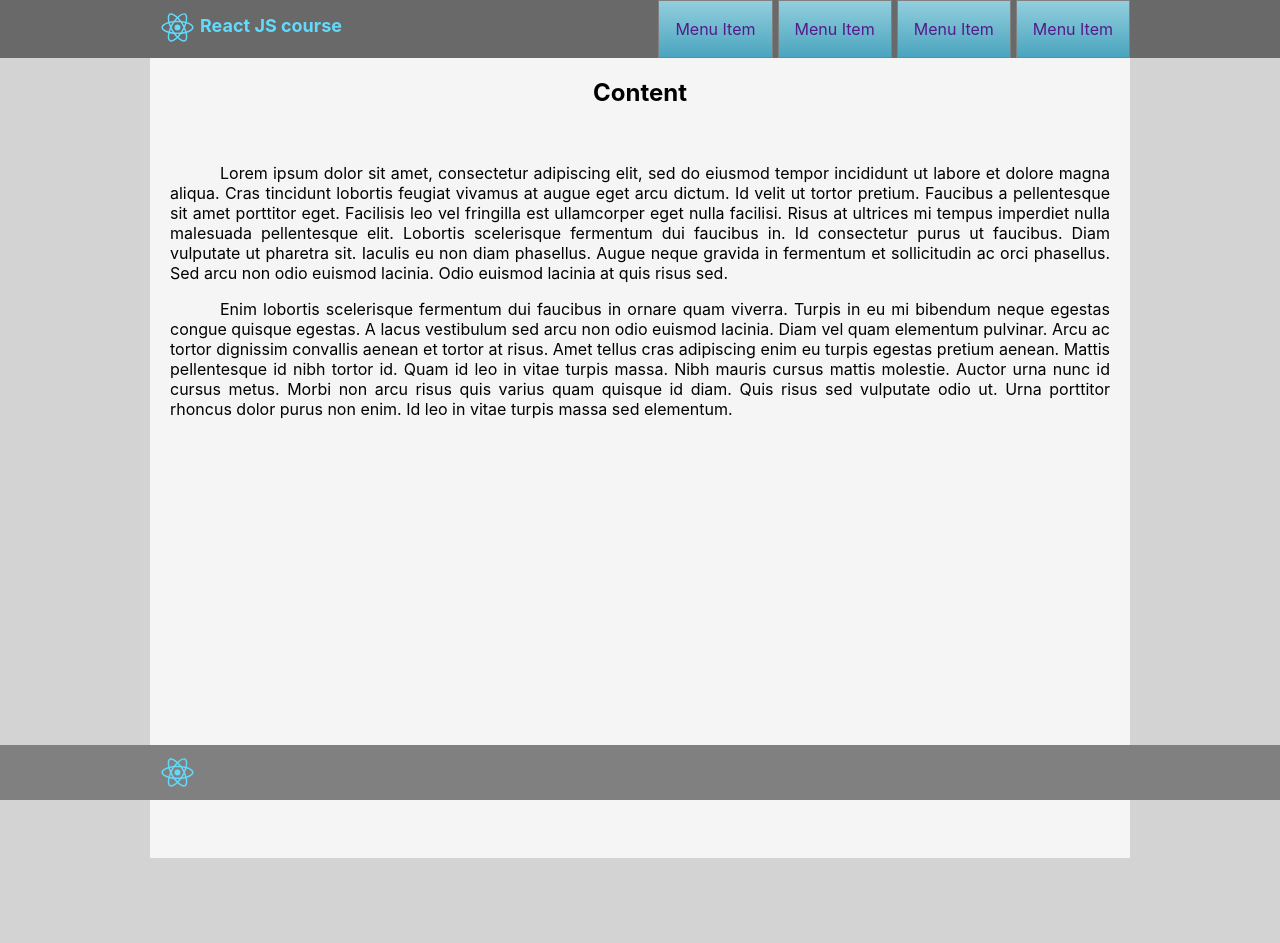
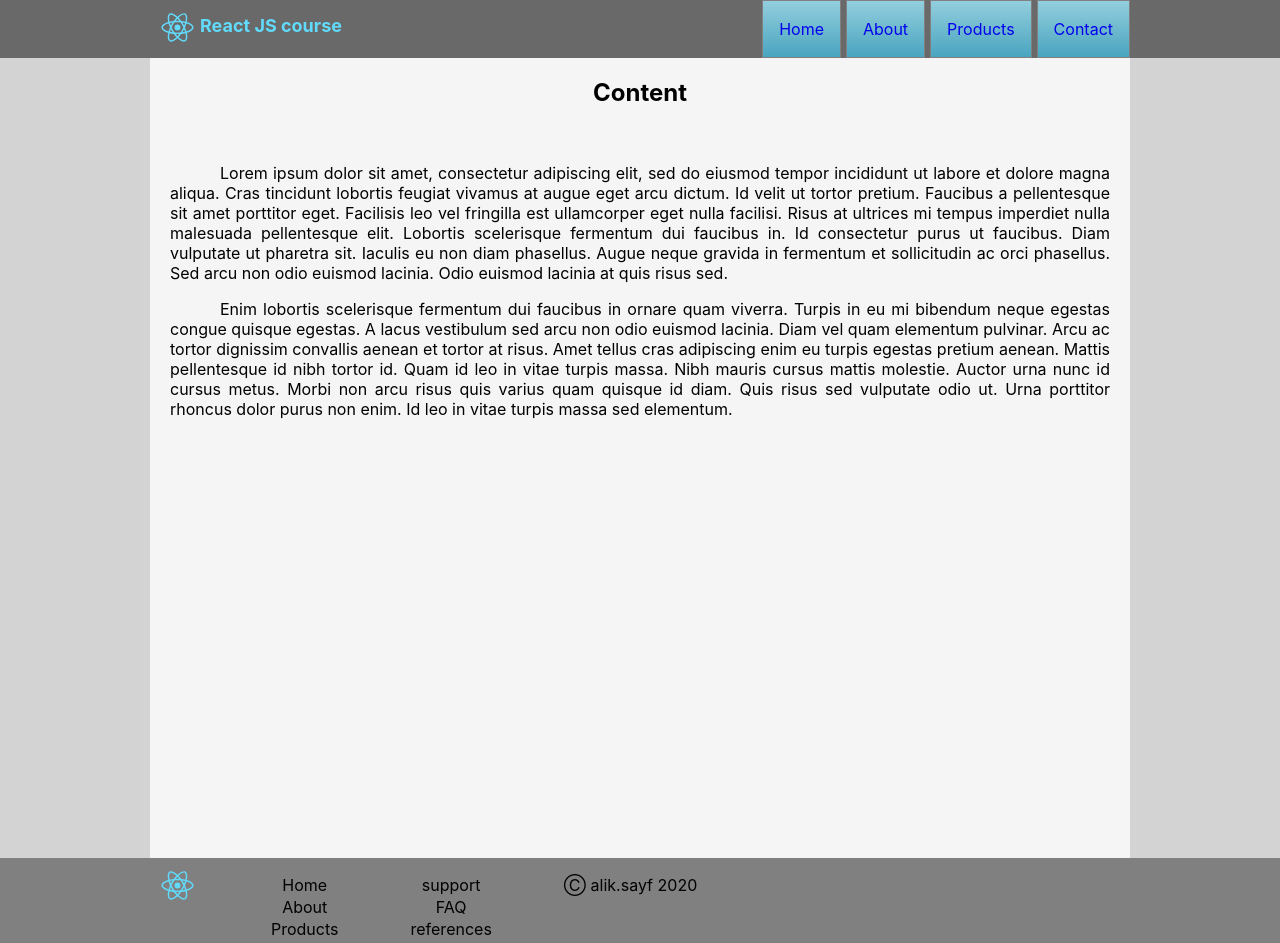
Before and after one commit to aliksayf/React-Project, a React (Create React App) app: page / in a window 1280 px wide. Shown: the top 943 px of the page. Before the commit the page ends 858 px from the top, so only its background shows below. Built offline with nearby package versions, Linux system fonts and the light colour scheme.

Commit message:
added new bar

```diff
--- a/package.json
+++ b/package.json
@@ -1,5 +1,5 @@
 {
-  "homepage": "http://aliksayf.github.io/react-project",
+  "homepage": "https://aliksayf.github.io/react-project",
   "name": "cra1",
   "version": "0.1.0",
   "private": true,
@@ -17,7 +17,7 @@
     "test": "react-scripts test",
     "eject": "react-scripts eject",
     "predeploy": "npm run build",
-    "deploy": "react-project -d build"
+    "deploy": "gh-pages -d build"
   },
   "eslintConfig": {
     "extends": "react-app"
--- a/public/index.html
+++ b/public/index.html
@@ -6,7 +6,7 @@
     <meta name="viewport" content="width=device-width, initial-scale=1" />
     <meta name="theme-color" content="#000000" />
     <meta
-      name="description"
+      name="alik"
       content="Web site created using create-react-app"
     />
     <link rel="apple-touch-icon" href="%PUBLIC_URL%/logo192.png" />
--- a/src/App.js
+++ b/src/App.js
@@ -5,14 +5,58 @@ import Header from "./Header";
 import Footer from "./Footer";
 import Content from "./Content";
 
+
+const item = [
+    {
+        text: 'Home',
+        link: 'home-page'
+    },
+    {
+        text: 'About',
+        link: 'about-page'
+    },
+    {
+        text: 'Products',
+        link: 'prod-page'
+    },
+    {
+        text: 'Contact',
+        link: 'cont-page'
+    }
+]
+
+const itemFooter = [
+    {
+        text: 'support',
+        link: 'sup-page'
+    },
+    {
+        text: 'FAQ',
+        link: 'faq-page'
+    },
+    {
+        text: 'references',
+        link: 'ref-page'
+    },
+    {
+        text: 'map',
+        link: 'map-page'
+    }
+]
+
+const copyRight = [{
+    link: 'alik.sayf',
+    text: 'Ⓒ alik.sayf 2020'
+}];
+
 function App() {
-  return (
-    <div className="App">
-      <Header/>
-      <Content/>
-      <Footer/>
-    </div>
-  );
+    return (
+        <div className="App">
+            <Header menuItem={item}/>
+            <Content/>
+            <Footer menuItem={item} menuFooter={itemFooter} menuCopy={copyRight}/>
+        </div>
+    );
 }
 
 export default App;
--- a/src/Footer.js
+++ b/src/Footer.js
@@ -1,13 +1,16 @@
 import React from 'react';
 import logo from './logo.svg';
 import Logo from "./Logo";
+import Menu from "./Menu";
 
-function Footer() {
+function Footer(props) {
     return (
         <footer>
             <div className='header-content'>
                 <Logo/>
-
+                <Menu menuItem={props.menuItem} />
+                <Menu menuItem={props.menuFooter} />
+                <Menu menuItem={props.menuCopy} />
             </div>
         </footer>
     );
--- a/src/Header.js
+++ b/src/Header.js
@@ -3,14 +3,15 @@ import logo from './logo.svg';
 import Menu from "./Menu";
 import Logo from "./Logo";
 
-function Header() {
+
+function Header(props) {
     return (
         <header>
 
             <div className='header-content'>
                 <Logo/>
                 <div className='logoName'>React JS course</div>
-                <Menu/>
+                <Menu menuItem={props.menuItem}/>
             </div>
 
         </header>
--- a/src/Menu.js
+++ b/src/Menu.js
@@ -2,17 +2,13 @@ import React from 'react';
 import logo from './logo.svg';
 import MenuItem from "./MenuItem";
 
-function Menu() {
-    return (
-        <nav>
-            <ol>
-                <MenuItem/>
-                <MenuItem/>
-                <MenuItem/>
-                <MenuItem/>
-            </ol>
-        </nav>
-    );
+function Menu(props) {
+
+    return <nav>
+        <ul>
+            {props.menuItem.map(el => <MenuItem key={el.text} menuData={el}/>)}
+        </ul>
+    </nav>;
 }
 
 export default Menu;
--- a/src/MenuItem.js
+++ b/src/MenuItem.js
@@ -1,11 +1,13 @@
 import React from 'react';
 import logo from './logo.svg';
 
-function MenuItem() {
+function MenuItem(props) {
+    console.log();
+
   return (
-      <a href="">
+      <a href={props.menuData.link}>
         <li className='navItem'>
-            Menu Item
+            {props.menuData.text}
         </li>
       </a>
   );
--- a/src/index.css
+++ b/src/index.css
@@ -51,7 +51,7 @@ nav {
     float: right;
 }
 
-header ol {
+header ul {
     margin: 0;
 }
 
@@ -79,6 +79,7 @@ main {
     max-width: 980px;
     background-color: whitesmoke;
     overflow: hidden;
+    //margin-top: 0;
     height: 100vh;
 }
 
@@ -93,9 +94,28 @@ p {
 }
 
 footer {
-    position: fixed;
     width: 100%;
     bottom: 0;
     margin: auto;
     background-color: gray;
 }
+
+footer nav {
+    float: left;
+}
+
+footer .navItem {
+    float: none;
+    padding: 0;
+    background: none;
+    margin-left: 30px;
+}
+
+footer .navItem:hover {
+    background: none;
+}
+
+footer a {
+    text-decoration: none;
+    color: black;
+}
--- a/src/index.js
+++ b/src/index.js
@@ -2,11 +2,5 @@ import React from 'react';
 import ReactDOM from 'react-dom';
 import './index.css';
 import App from './App';
-import * as serviceWorker from './serviceWorker';
 
 ReactDOM.render(<App />, document.getElementById('root'));
-
-// If you want your app to work offline and load faster, you can change
-// unregister() to register() below. Note this comes with some pitfalls.
-// Learn more about service workers: https://bit.ly/CRA-PWA
-serviceWorker.unregister();
```
